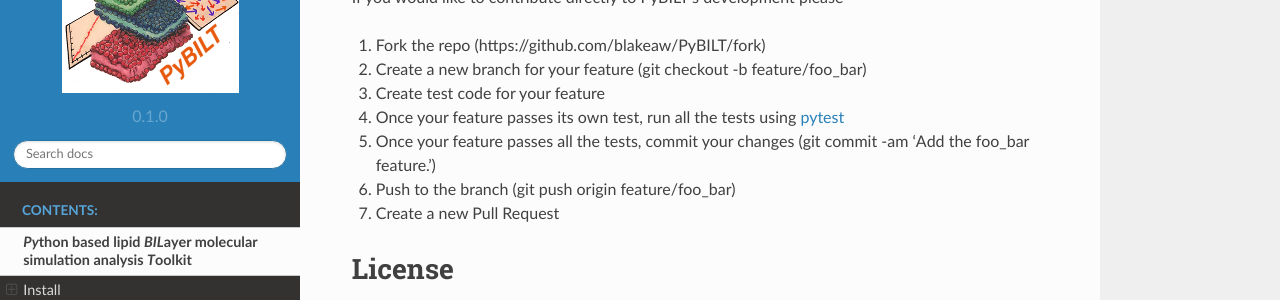
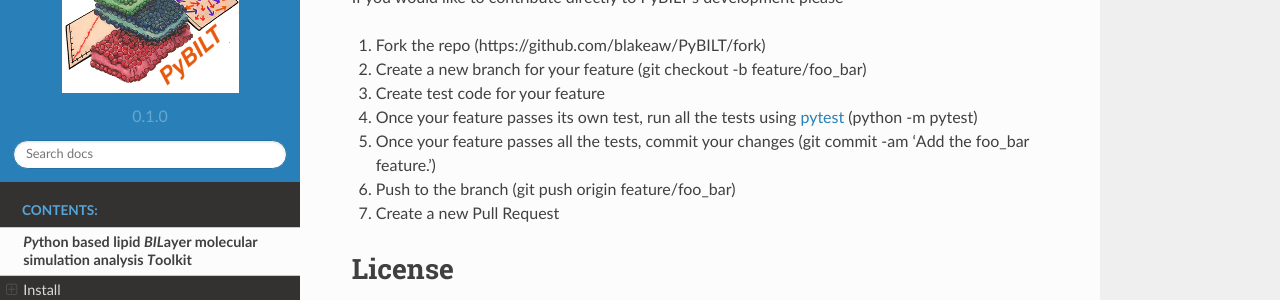
Before and after one commit to LoLab-MSM/PyBILT, a Sphinx documentation site: the page built from docs/source/readme.md, in a window 1280 px wide and 900 px high, scrolled down 3776 px. Shown: the part 150-450 px from the top of the window. Built offline with Sphinx 7.4.7 and the Read the Docs theme 2.0.0, drawn with Linux system fonts in a browser that asks for light colours.

Commit message:
A few tweaks to readmes.

```diff
--- a/docs/source/readme.md
+++ b/docs/source/readme.md
@@ -148,7 +148,7 @@ If you would like to contribute directly to PyBILT's development please
  1. Fork the repo (https://github.com/blakeaw/PyBILT/fork)
  2. Create a new branch for your feature (git checkout -b feature/foo_bar)
  3. Create test code for your feature
- 4. Once your feature passes its own test, run all the tests using [pytest](https://docs.pytest.org/en/latest/)
+ 4. Once your feature passes its own test, run all the tests using [pytest](https://docs.pytest.org/en/latest/) (python -m pytest)
  5. Once your feature passes all the tests, commit your changes (git commit -am 'Add the foo_bar feature.')
  6. Push to the branch (git push origin feature/foo_bar)
  7. Create a new Pull Request
```
Also changed, not shown: README.md (+1 -1 lines).
